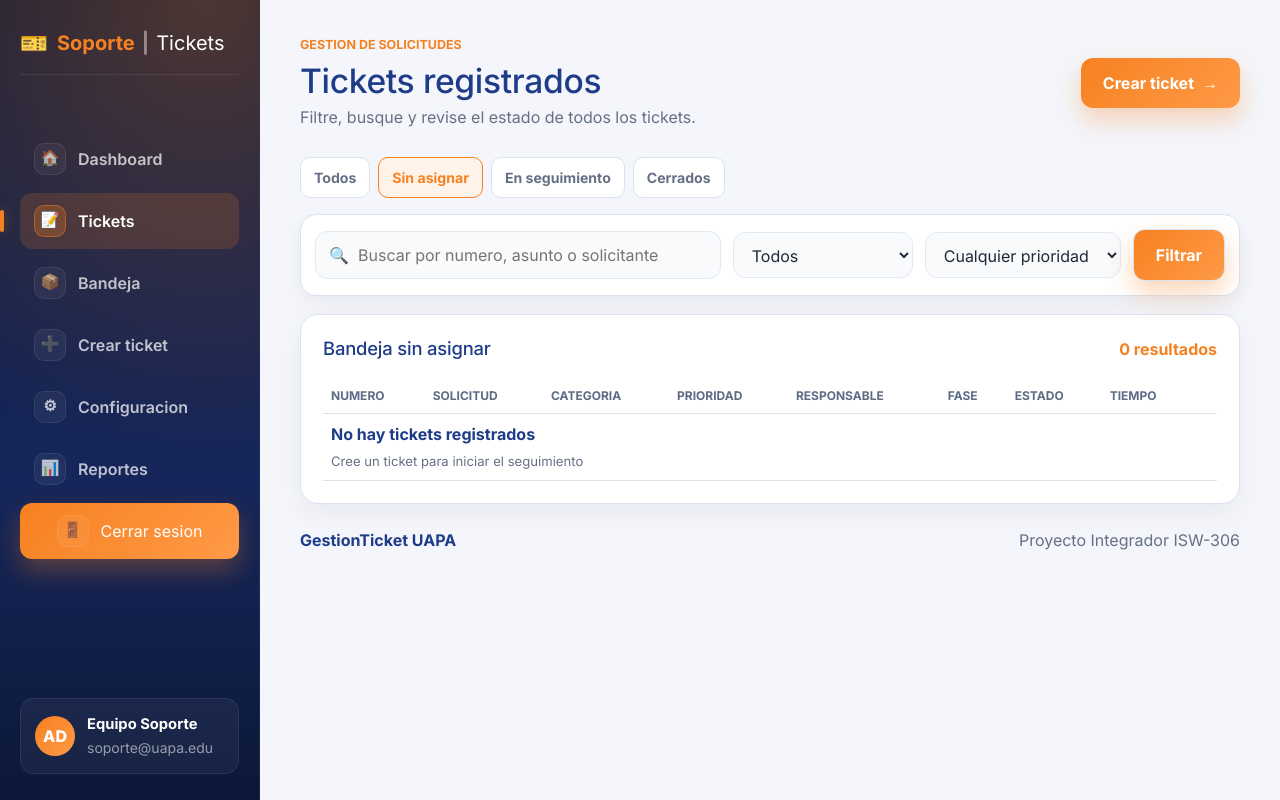
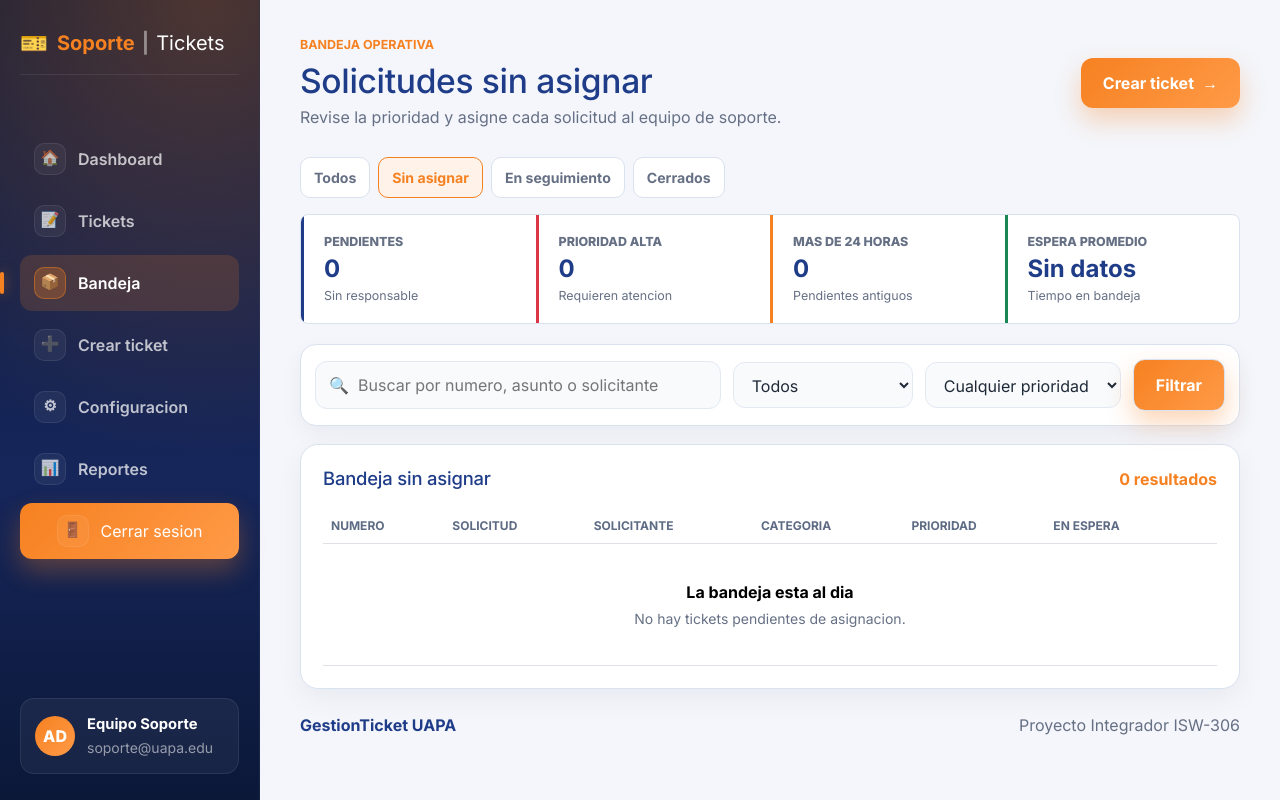
Before and after one commit to cruzayala/GestionTicketUAPA, a Django app: page /tickets/?view=unassigned in a window 1280 px wide. Run offline with Django 5.2, Linux system fonts and the light colour scheme; a user stored in the database is signed in; tables that the repository leaves empty hold one stand-in row (values such as "Sample post").

Commit message:
feat: mejorar bandeja de tickets

```diff
--- a/css/styles.css
+++ b/css/styles.css
@@ -1748,7 +1748,13 @@ footer p {
 }
 
 .ticket-management-grid textarea {
-    min-height: 118px;
+    min-height: 148px;
+    resize: vertical;
+}
+
+.ticket-management-grid input,
+.ticket-management-grid select {
+    min-height: 46px;
 }
 
 .ticket-management-actions {
@@ -1775,6 +1781,92 @@ footer p {
     font-size: 0.88rem;
     font-weight: 700;
     width: auto;
+}
+
+.inbox-kpis {
+    background: var(--blanco);
+    border: 1px solid var(--borde);
+    border-radius: 8px;
+    display: grid;
+    grid-template-columns: repeat(4, minmax(0, 1fr));
+    margin-bottom: 20px;
+    overflow: hidden;
+}
+
+.inbox-kpi {
+    border-left: 3px solid var(--azul);
+    display: grid;
+    gap: 3px;
+    min-width: 0;
+    padding: 18px 20px;
+}
+
+.inbox-kpi + .inbox-kpi {
+    border-top: 0;
+}
+
+.inbox-kpi span,
+.inbox-kpi small {
+    color: var(--gris);
+}
+
+.inbox-kpi span {
+    font-size: 0.78rem;
+    font-weight: 800;
+    text-transform: uppercase;
+}
+
+.inbox-kpi strong {
+    color: var(--azul);
+    font-size: 1.5rem;
+    line-height: 1.2;
+}
+
+.inbox-kpi small {
+    font-size: 0.78rem;
+}
+
+.inbox-kpi-danger {
+    border-left-color: #dc3545;
+}
+
+.inbox-kpi-warning {
+    border-left-color: var(--naranja);
+}
+
+.inbox-kpi-success {
+    border-left-color: #198754;
+}
+
+.inbox-wait {
+    color: var(--azul);
+    white-space: nowrap;
+}
+
+.boton-atender {
+    background: var(--azul);
+    border-color: var(--azul);
+    font-weight: 700;
+}
+
+.boton-atender:hover {
+    background: #172a59;
+    border-color: #172a59;
+}
+
+.solicitante-cell {
+    min-width: 160px;
+}
+
+.tabla-vacia {
+    display: grid;
+    gap: 4px;
+    padding: 28px 12px;
+    text-align: center;
+}
+
+.tabla-vacia small {
+    color: var(--gris);
 }
 
 .admin-create-layout {
@@ -2553,6 +2645,9 @@ footer p {
     .ticket-management-grid {
         grid-template-columns: repeat(2, minmax(0, 1fr));
     }
+    .inbox-kpis {
+        grid-template-columns: repeat(2, minmax(0, 1fr));
+    }
     .hero-features {
         grid-template-columns: 1fr;
     }
--- a/templates/tickets/ticket_manage.html
+++ b/templates/tickets/ticket_manage.html
@@ -104,7 +104,7 @@
                             <label for="id_category">Categoria</label>
                             {{ form.category }}
                         </div>
-                        <div class="campo ticket-management-half">
+                        <div class="campo ticket-management-full">
                             <label for="id_subject">Asunto</label>
                             {{ form.subject }}
                         </div>
@@ -112,7 +112,7 @@
                             <label for="id_description">Descripcion</label>
                             {{ form.description }}
                         </div>
-                        <div class="campo ticket-management-full">
+                        <div class="campo ticket-management-half">
                             <label for="id_note">Respuesta para el solicitante</label>
                             {{ form.note }}
                         </div>
--- a/templates/tickets/tickets.html
+++ b/templates/tickets/tickets.html
@@ -3,13 +3,23 @@
 {% block page %}tickets{% endblock %}
 {% block content %}
 <div class="layout">
-    {% include "tickets/sidebar.html" with active="tickets" %}
+    {% if view == "unassigned" %}
+        {% include "tickets/sidebar.html" with active="inbox" %}
+    {% else %}
+        {% include "tickets/sidebar.html" with active="tickets" %}
+    {% endif %}
     <div class="contenido">
         <header class="encabezado">
             <div>
-                <p class="etiqueta">Gestion de solicitudes</p>
-                <h1>Tickets registrados</h1>
-                <p class="sub-titulo">Filtre, busque y revise el estado de todos los tickets.</p>
+                {% if view == "unassigned" %}
+                    <p class="etiqueta">Bandeja operativa</p>
+                    <h1>Solicitudes sin asignar</h1>
+                    <p class="sub-titulo">Revise la prioridad y asigne cada solicitud al equipo de soporte.</p>
+                {% else %}
+                    <p class="etiqueta">Gestion de solicitudes</p>
+                    <h1>Tickets registrados</h1>
+                    <p class="sub-titulo">Filtre, busque y revise el estado de todos los tickets.</p>
+                {% endif %}
             </div>
             <a class="boton-principal" href="{% url 'ticket_create_admin' %}">Crear ticket <span class="boton-flecha">&rarr;</span></a>
         </header>
@@ -21,7 +31,33 @@
             <a href="{% url 'ticket_list' %}?view=closed" class="{% if view == 'closed' %}activo{% endif %}">Cerrados</a>
         </nav>
 
+        {% if inbox_metrics %}
+            <section class="inbox-kpis" aria-label="Resumen de la bandeja">
+                <div class="inbox-kpi">
+                    <span>Pendientes</span>
+                    <strong>{{ inbox_metrics.pending }}</strong>
+                    <small>Sin responsable</small>
+                </div>
+                <div class="inbox-kpi inbox-kpi-danger">
+                    <span>Prioridad alta</span>
+                    <strong>{{ inbox_metrics.high_priority }}</strong>
+                    <small>Requieren atencion</small>
+                </div>
+                <div class="inbox-kpi inbox-kpi-warning">
+                    <span>Mas de 24 horas</span>
+                    <strong>{{ inbox_metrics.older_than_day }}</strong>
+                    <small>Pendientes antiguos</small>
+                </div>
+                <div class="inbox-kpi inbox-kpi-success">
+                    <span>Espera promedio</span>
+                    <strong>{{ inbox_metrics.average_wait }}</strong>
+                    <small>Tiempo en bandeja</small>
+                </div>
+            </section>
+        {% endif %}
+
         <form class="busqueda-bar" method="get">
+            {% if view != "todos" %}<input type="hidden" name="view" value="{{ view }}">{% endif %}
             <div class="input-icon">
                 <span class="input-emoji">&#128269;</span>
                 <input type="text" name="q" value="{{ query }}" placeholder="Buscar por numero, asunto o solicitante">
@@ -47,6 +83,47 @@
                 <span>{{ total }} resultados</span>
             </div>
             <div class="table-responsive">
+            {% if view == "unassigned" %}
+            <table class="table table-hover align-middle mb-0 tickets-tabla inbox-table">
+                <thead>
+                    <tr>
+                        <th>Numero</th>
+                        <th>Solicitud</th>
+                        <th>Solicitante</th>
+                        <th>Categoria</th>
+                        <th>Prioridad</th>
+                        <th>En espera</th>
+                        <th></th>
+                    </tr>
+                </thead>
+                <tbody>
+                {% for ticket in tickets %}
+                    <tr>
+                        <td><span class="tabla-id">{{ ticket.number }}</span></td>
+                        <td><div class="tabla-asunto">
+                            <strong>{{ ticket.subject }}</strong>
+                            <small>Recibido {{ ticket.created_at|date:"d/m/Y H:i" }}</small>
+                        </div></td>
+                        <td><div class="tabla-asunto solicitante-cell">
+                            <strong>{{ ticket.full_name }}</strong>
+                            <small>{{ ticket.email }}</small>
+                        </div></td>
+                        <td><span class="cat-badge">&#128221; {{ ticket.category_badge }}</span></td>
+                        <td><span class="prioridad-badge {{ ticket.priority_class }}">{{ ticket.priority }}</span></td>
+                        <td><strong class="inbox-wait">{{ ticket.elapsed_label }}</strong></td>
+                        <td><a class="btn btn-sm btn-primary boton-atender" href="{% url 'ticket_manage' ticket.number %}">Gestionar</a></td>
+                    </tr>
+                {% empty %}
+                    <tr>
+                        <td colspan="7"><div class="tabla-vacia">
+                            <strong>La bandeja esta al dia</strong>
+                            <small>No hay tickets pendientes de asignacion.</small>
+                        </div></td>
+                    </tr>
+                {% endfor %}
+                </tbody>
+            </table>
+            {% else %}
             <table class="table table-hover align-middle mb-0 tickets-tabla">
                 <thead>
                     <tr>
@@ -87,6 +164,7 @@
                 {% endfor %}
                 </tbody>
             </table>
+            {% endif %}
             </div>
         </section>
 
--- a/tickets/views.py
+++ b/tickets/views.py
@@ -1,3 +1,5 @@
+from datetime import timedelta
+
 from django.db.models import Q
 from django.contrib.auth import authenticate, get_user_model, login as auth_login, logout as auth_logout
 from django.contrib.auth.decorators import user_passes_test
@@ -68,15 +70,30 @@ def panel(request):
 
 @user_passes_test(support_required, login_url="login")
 def ticket_list(request):
-    tickets = Ticket.objects.all()
+    all_tickets = Ticket.objects.all()
+    tickets = all_tickets
     query = request.GET.get("q", "").strip()
     status = request.GET.get("status", "Todos")
     priority = request.GET.get("priority", "Cualquier prioridad")
     view = request.GET.get("view", "todos")
     section_title = "Todos los tickets"
+    inbox_metrics = None
     if view == "unassigned":
-        tickets = tickets.filter(assigned_to__isnull=True).exclude(status="Cerrado")
+        inbox = all_tickets.filter(assigned_to__isnull=True).exclude(status="Cerrado")
+        tickets = inbox
         section_title = "Bandeja sin asignar"
+        now = timezone.now()
+        pending_tickets = list(inbox)
+        average_minutes = 0
+        if pending_tickets:
+            average_minutes = sum((now - ticket.created_at).total_seconds() / 60 for ticket in pending_tickets) / len(pending_tickets)
+        average_hours, average_remainder = divmod(int(average_minutes), 60)
+        inbox_metrics = {
+            "pending": len(pending_tickets),
+            "high_priority": inbox.filter(priority="Alta").count(),
+            "older_than_day": inbox.filter(created_at__lt=now - timedelta(hours=24)).count(),
+            "average_wait": f"{average_hours}h {average_remainder}m" if pending_tickets else "Sin datos",
+        }
     elif view == "active":
         tickets = tickets.exclude(status="Cerrado")
         section_title = "Tickets activos"
@@ -97,6 +114,7 @@ def ticket_list(request):
         "view": view,
         "section_title": section_title,
         "total": tickets.count(),
+        "inbox_metrics": inbox_metrics,
     }
     return render(request, "tickets/tickets.html", context)
 
```
